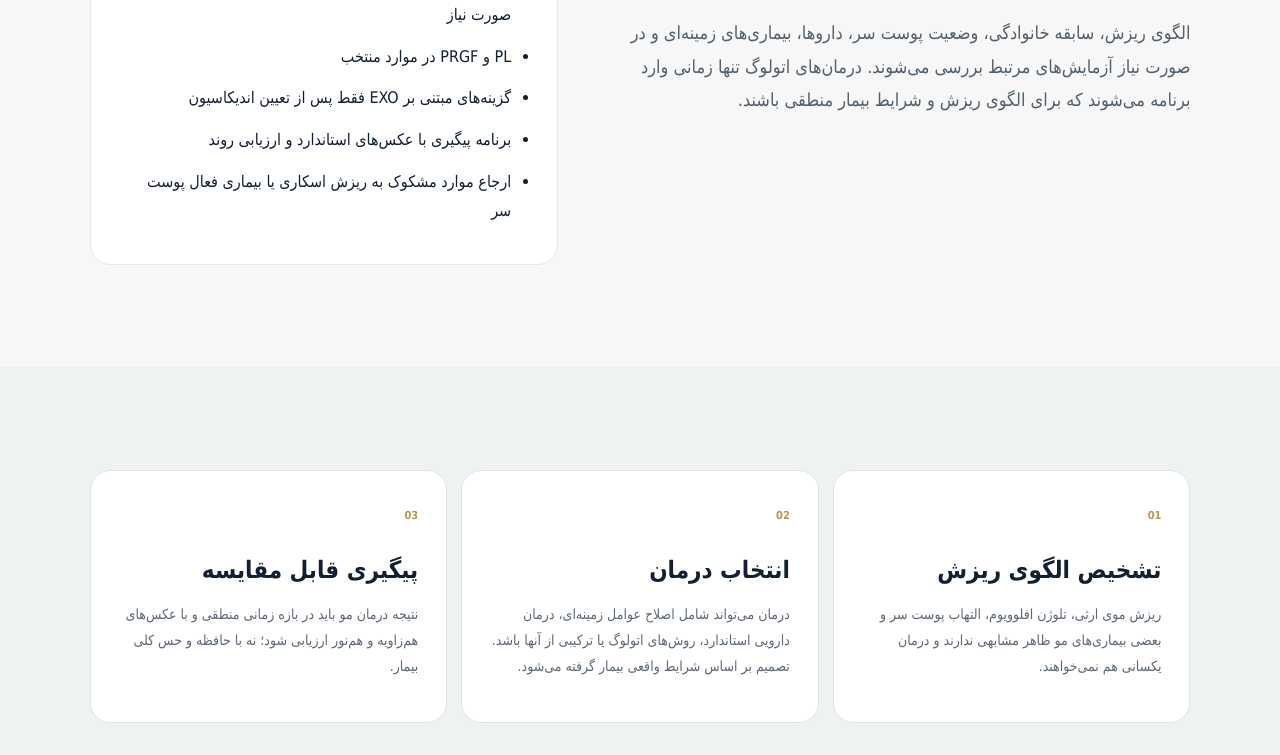
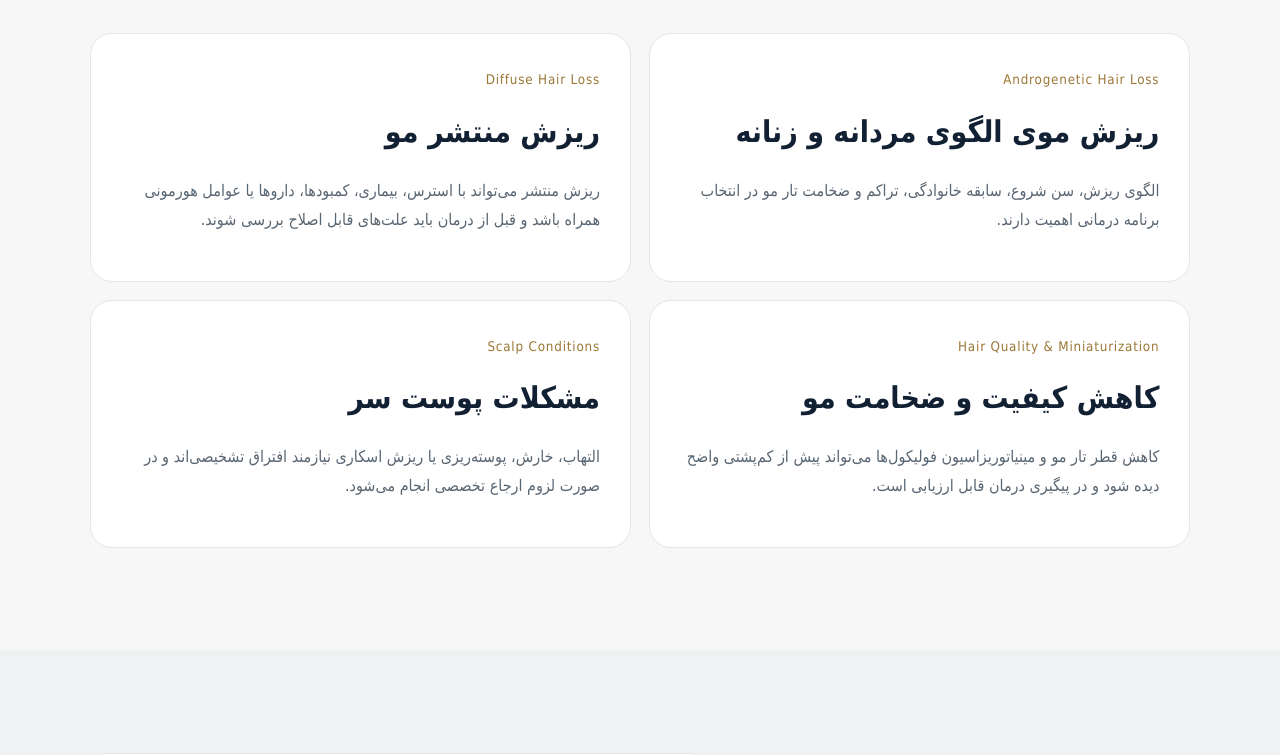
Before and after one commit to kianariai-alt/4B-Clinic-Web, a SvelteKit app: page /hair in a window 1280 px wide. Shown: the part 740-1495 px from the top of the page. Built offline with nearby package versions, Linux system fonts and the light colour scheme.

Commit message:
feat: rebuild hair as full clinical pathway page

```diff
--- a/src/routes/hair/+page.svelte
+++ b/src/routes/hair/+page.svelte
@@ -1,5 +1,19 @@
 <script>
-  import ServicePage from '$lib/components/ServicePage.svelte';
+  import ClinicalPathwayPage from '$lib/components/ClinicalPathwayPage.svelte';
+
+  const conditions = [
+    { title: 'ریزش موی الگوی مردانه و زنانه', en: 'Androgenetic Hair Loss', text: 'الگوی ریزش، سن شروع، سابقه خانوادگی، تراکم و ضخامت تار مو در انتخاب برنامه درمانی اهمیت دارند.' },
+    { title: 'ریزش منتشر مو', en: 'Diffuse Hair Loss', text: 'ریزش منتشر می‌تواند با استرس، بیماری، کمبودها، داروها یا عوامل هورمونی همراه باشد و قبل از درمان باید علت‌های قابل اصلاح بررسی شوند.' },
+    { title: 'کاهش کیفیت و ضخامت مو', en: 'Hair Quality & Miniaturization', text: 'کاهش قطر تار مو و مینیاتوریزاسیون فولیکول‌ها می‌تواند پیش از کم‌پشتی واضح دیده شود و در پیگیری درمان قابل ارزیابی است.' },
+    { title: 'مشکلات پوست سر', en: 'Scalp Conditions', text: 'التهاب، خارش، پوسته‌ریزی یا ریزش اسکاری نیازمند افتراق تشخیصی‌اند و در صورت لزوم ارجاع تخصصی انجام می‌شود.' }
+  ];
+
+  const steps = [
+    { title: 'ارزیابی علت', text: 'شرح حال، الگوی ریزش، داروها، بیماری‌های زمینه‌ای و وضعیت پوست سر بررسی می‌شوند.' },
+    { title: 'ثبت پایه', text: 'عکس‌های استاندارد و در صورت امکان ارزیابی تراکم و ضخامت برای مقایسه بعدی ثبت می‌شوند.' },
+    { title: 'انتخاب درمان', text: 'اصلاح عوامل زمینه‌ای، درمان استاندارد و در موارد منتخب PL، PRGF یا فناوری‌های مکمل بررسی می‌شوند.' },
+    { title: 'پیگیری', text: 'پاسخ درمان در بازه زمانی منطقی و با معیارهای قابل مقایسه ارزیابی می‌شود، نه صرفاً بر اساس برداشت لحظه‌ای.' }
+  ];
 </script>
 
 <svelte:head>
@@ -8,31 +22,20 @@
   <link rel="canonical" href="https://4b-clinic.com/hair" />
 </svelte:head>
 
-<ServicePage
-  title="درمان‌های مو"
-  subtitle="ریزش مو یک تشخیص واحد نیست؛ برنامه درمان از علت شروع می‌شود."
-  description="الگوی ریزش، سابقه خانوادگی، وضعیت پوست سر، داروها، بیماری‌های زمینه‌ای و در صورت نیاز آزمایش‌های مرتبط بررسی می‌شوند. درمان‌های اتولوگ تنها زمانی وارد برنامه می‌شوند که برای الگوی ریزش و شرایط بیمار منطقی باشند."
-  bullets={[
-    'ارزیابی ریزش موی الگوی مردانه و زنانه',
-    'بررسی علل قابل اصلاح مانند کمبودها یا اختلالات زمینه‌ای در صورت نیاز',
-    'PL و PRGF در موارد منتخب',
-    'گزینه‌های مبتنی بر EXO فقط پس از تعیین اندیکاسیون',
-    'برنامه پیگیری با عکس‌های استاندارد و ارزیابی روند',
-    'ارجاع موارد مشکوک به ریزش اسکاری یا بیماری فعال پوست سر'
-  ]}
+<ClinicalPathwayPage
+  eyebrow="HAIR • SCALP • FOLLICLE"
+  title="درمان ریزش مو"
+  titleAccent="از تشخیص علت شروع می‌شود"
+  intro="ریزش مو یک تشخیص واحد نیست. الگوی ریزش، وضعیت پوست سر، سابقه خانوادگی، داروها و عوامل زمینه‌ای باید کنار هم دیده شوند تا درمان واقع‌بینانه و قابل پیگیری انتخاب شود."
+  {conditions}
+  pathwayTitle="یک نسخه برای همه انواع ریزش مو وجود ندارد"
+  pathwayIntro="هدف این مسیر مشخص کردن علت غالب ریزش و انتخاب درمانی است که با شرایط واقعی فولیکول و بیمار هم‌خوان باشد."
+  {steps}
+  noteTitle="انتظارات واقع‌بینانه"
+  note="سن، مدت ریزش، تراکم اولیه، علت ریزش و پاسخ فولیکول‌ها روی نتیجه اثر دارند. در بعضی بیماران هدف اصلی کاهش سرعت ریزش و حفظ موهای موجود است."
+  ctaTitle="برای ارزیابی مو، سابقه ریزش و درمان‌های قبلی را همراه داشته باشید."
+  ctaText="اگر آزمایش، نسخه قبلی یا عکس‌های قدیمی از وضعیت مو دارید، همراه مراجعه بیاورید تا روند بهتر قابل مقایسه باشد."
+  ctaLabel="درخواست ارزیابی مو"
+  backHref="/"
+  backLabel="بازگشت به صفحه اصلی"
 />
-
-<section class="section hair-grid">
-  <div class="hair-card"><span>01</span><h2>تشخیص الگوی ریزش</h2><p>ریزش موی ارثی، تلوژن افلوویوم، التهاب پوست سر و بعضی بیماری‌های مو ظاهر مشابهی ندارند و درمان یکسانی هم نمی‌خواهند.</p></div>
-  <div class="hair-card"><span>02</span><h2>انتخاب درمان</h2><p>درمان می‌تواند شامل اصلاح عوامل زمینه‌ای، درمان دارویی استاندارد، روش‌های اتولوگ یا ترکیبی از آنها باشد. تصمیم بر اساس شرایط واقعی بیمار گرفته می‌شود.</p></div>
-  <div class="hair-card"><span>03</span><h2>پیگیری قابل مقایسه</h2><p>نتیجه درمان مو باید در بازه زمانی منطقی و با عکس‌های هم‌زاویه و هم‌نور ارزیابی شود؛ نه با حافظه و حس کلی بیمار.</p></div>
-</section>
-
-<section class="section hair-callout">
-  <div><div class="eyebrow">REALISTIC EXPECTATIONS</div><h2>هدف درمان، بهبود قابل اندازه‌گیری است؛ نه وعده نتیجه یکسان برای همه.</h2><p>سن، مدت ریزش، تراکم اولیه، پاسخ فولیکول و علت ریزش روی نتیجه اثر دارند. در بعضی شرایط هدف اصلی می‌تواند کاهش سرعت ریزش و حفظ موهای موجود باشد.</p></div>
-  <a class="button" href="/contact">درخواست ارزیابی مو</a>
-</section>
-
-<style>
-  .hair-grid{display:grid;grid-template-columns:repeat(3,1fr);gap:14px;background:#eef2f1}.hair-card{background:#fff;border:1px solid #e1e5e5;border-radius:20px;padding:28px}.hair-card span{color:#b99651;font-size:11px;font-weight:900}.hair-card h2{font-size:24px;line-height:1.5;margin:24px 0 10px}.hair-card p{color:#5d6976;font-size:14px}.hair-callout{display:flex;justify-content:space-between;align-items:end;gap:40px;background:#07172b;color:#fff}.hair-callout h2{font-size:clamp(28px,4vw,48px);line-height:1.45;margin:10px 0}.hair-callout p{max-width:800px;color:#c6d0da}@media(max-width:900px){.hair-grid{grid-template-columns:1fr}.hair-callout{align-items:flex-start;flex-direction:column}}
-</style>
```
